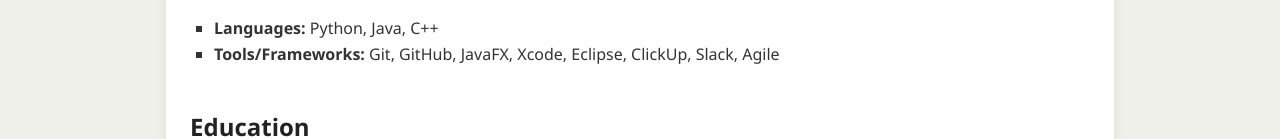
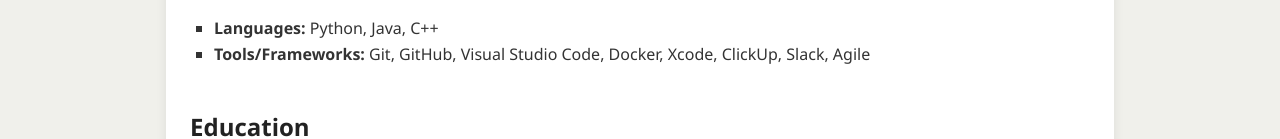
Before and after one commit to WSU-kduncan/cicdf25-Kiranrdm, a plain HTML site: page web-content/index.html in a window 1280 px wide. Shown: the part 548-687 px from the top of the page. Drawn offline with Linux system fonts and the light colour scheme; files that its build step writes are made by us from their sources.

Commit message:
updated skills 2.1.0

```diff
--- a/web-content/index.html
+++ b/web-content/index.html
@@ -30,7 +30,7 @@
       <h2>Skills</h2>
       <ul>
         <li><strong>Languages:</strong> Python, Java, C++</li>
-        <li><strong>Tools/Frameworks:</strong> Git, GitHub, JavaFX, Xcode, Eclipse, ClickUp, Slack, Agile </li>
+        <li><strong>Tools/Frameworks:</strong> Git, GitHub, Visual Studio Code, Docker, Xcode, ClickUp, Slack, Agile </li>
       </ul>
     </section>
 
```
